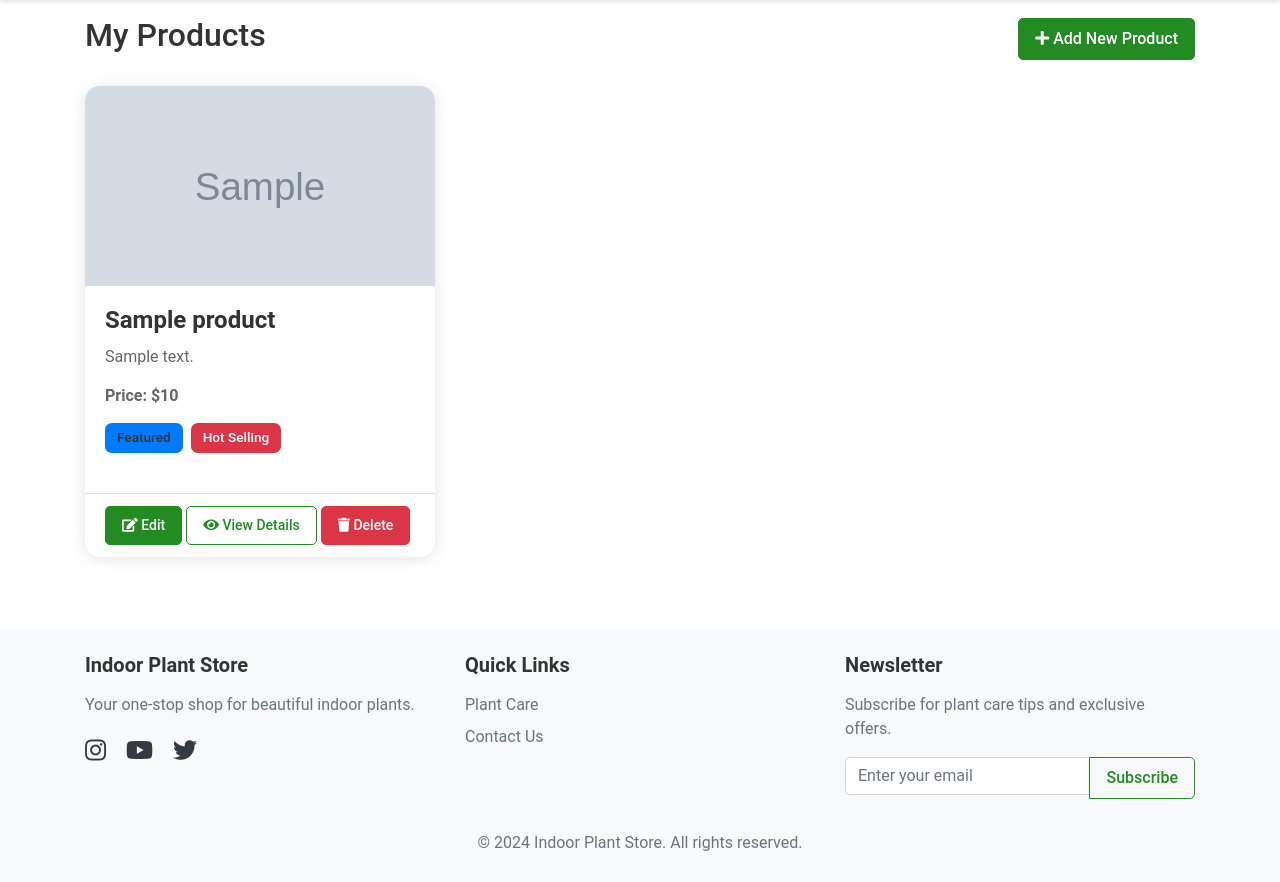
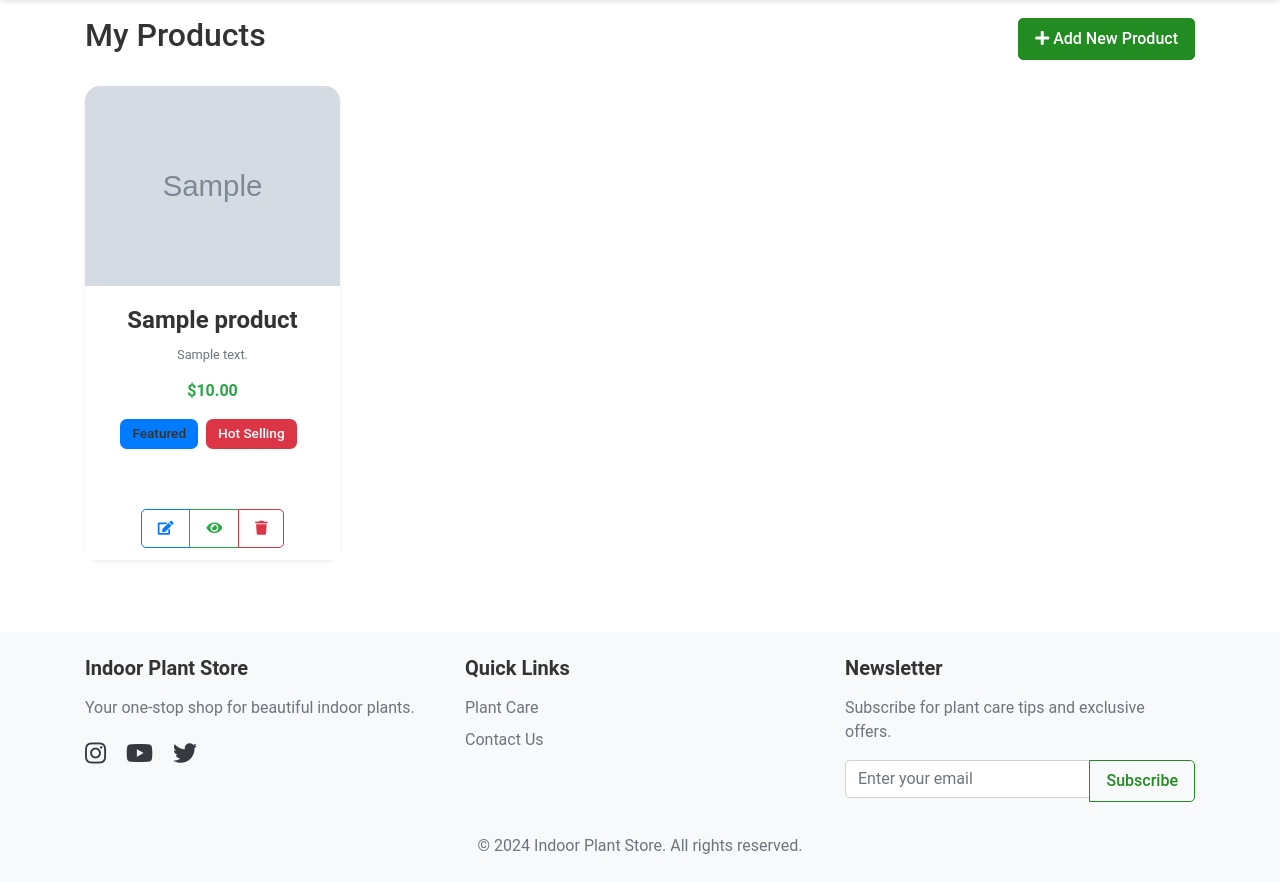
Before and after one commit to nebullii/Indoor-Plants, a Django app: template products/templates/products/seller_products.html in a window 1280 px wide. Shown: the part 69-951 px from the top of the page. Before the commit the page ends 920 px from the top, so only its background shows below. Run offline with Django 3.2, Linux system fonts and the light colour scheme; the template is opened without the code that fills it: most values are stand-ins (such as "Sample title", 1, 10 or a date in 2020); grey boxes marked "Sample" are stand-in pictures; some libraries are stand-ins or nearby versions.

Commit message:
Update seller products card design to match gallery style

```diff
--- a/products/templates/products/edit_product.html
+++ b/products/templates/products/edit_product.html
@@ -40,7 +40,7 @@
 
                         <div class="d-grid gap-2">
                             <button type="submit" class="btn btn-primary">Update Product</button>
-                            <a href="{% url 'seller_products' %}" class="btn btn-secondary">Cancel</a>
+                            <a href="{% url 'products:seller_products' %}" class="btn btn-secondary">Cancel</a>
                         </div>
                     </form>
                 </div>
--- a/products/templates/products/seller_products.html
+++ b/products/templates/products/seller_products.html
@@ -19,16 +19,24 @@
     {% if products %}
     <div class="row">
         {% for product in products %}
-            <div class="col-md-4 mb-4">
-                <div class="card h-100">
-                    {% if product.image %}
-                        <img src="{{ product.image.url }}" class="card-img-top" alt="{{ product.name }}" style="height: 200px; object-fit: cover;">
-                    {% endif %}
-                    <div class="card-body">
-                        <h5 class="card-title">{{ product.name }}</h5>
-                        <p class="card-text">{{ product.description|truncatewords:20 }}</p>
-                        <p class="card-text"><strong>Price: ${{ product.price }}</strong></p>
-                        <div class="d-flex gap-2">
+            <div class="col-lg-3 col-md-4 col-sm-6 mb-4">
+                <div class="card shadow-sm border-0 h-100">
+                    <a href="{% url 'products:product_detail' product.id %}">
+                        <img src="{{ product.image.url }}"
+                             class="card-img-top"
+                             alt="{{ product.name }}"
+                             style="height: 200px; object-fit: cover;"
+                             loading="lazy">
+                    </a>
+                    <div class="card-body text-center">
+                        <h5 class="card-title font-weight-bold">{{ product.name }}</h5>
+                        <p class="card-text text-muted small">
+                            {{ product.description|truncatewords:10 }}
+                        </p>
+                        <p class="text-success font-weight-bold">
+                            ${{ product.price|floatformat:2 }}
+                        </p>
+                        <div class="d-flex justify-content-center gap-2 mb-2">
                             {% if product.featured %}
                                 <span class="badge bg-primary">Featured</span>
                             {% endif %}
@@ -37,16 +45,24 @@
                             {% endif %}
                         </div>
                     </div>
-                    <div class="card-footer bg-transparent">
-                        <a href="{% url 'products:edit_product' product.id %}" class="btn btn-primary btn-sm">
-                            <i class="fas fa-edit"></i> Edit
-                        </a>
-                        <a href="{% url 'products:product_detail' product.id %}" class="btn btn-outline-secondary btn-sm">
-                            <i class="fas fa-eye"></i> View Details
-                        </a>
-                        <button class="btn btn-danger btn-sm" onclick="deleteProduct('{{ product.id }}')">
-                            <i class="fas fa-trash"></i> Delete
-                        </button>
+                    <div class="card-footer bg-white border-0 text-center">
+                        <div class="btn-group" role="group">
+                            <a href="{% url 'products:edit_product' product.id %}"
+                               class="btn btn-outline-primary btn-sm"
+                               aria-label="Edit {{ product.name }}">
+                                <i class="fas fa-edit"></i>
+                            </a>
+                            <a href="{% url 'products:product_detail' product.id %}"
+                               class="btn btn-outline-success btn-sm"
+                               aria-label="View details of {{ product.name }}">
+                                <i class="fas fa-eye"></i>
+                            </a>
+                            <button class="btn btn-outline-danger btn-sm"
+                                    onclick="deleteProduct('{{ product.id }}')"
+                                    aria-label="Delete {{ product.name }}">
+                                <i class="fas fa-trash"></i>
+                            </button>
+                        </div>
                     </div>
                 </div>
             </div>
--- a/products/views.py
+++ b/products/views.py
@@ -10,8 +10,8 @@ from django.views import View
 
 def home(request):
     form = SearchForm()
-    featured_products = Product.objects.filter(featured=True).order_by('-created_at')[:4]
-    hot_selling_products = Product.objects.filter(hot_selling=True).order_by('-created_at')[:4]
+    featured_products = Product.objects.filter(featured=True).order_by('-created_at')[:5]
+    hot_selling_products = Product.objects.filter(hot_selling=True).order_by('-created_at')[:5]
 
     # Handle search query
     if 'query' in request.GET:
--- a/templates/products/featured_products.html
+++ b/templates/products/featured_products.html
@@ -9,7 +9,7 @@
 
     <div class="row">
         {% for product in featured_products %}
-        <div class="col-md-3 mb-4">
+        <div class="col-md-2-4 mb-4">
             <div class="card h-100 shadow-sm">
                 {% if product.image %}
                 <img src="{{ product.image.url }}" class="card-img-top" alt="{{ product.name }}" style="height: 200px; object-fit: cover;">
--- a/templates/products/hot_selling_products.html
+++ b/templates/products/hot_selling_products.html
@@ -9,7 +9,7 @@
 
     <div class="row">
         {% for product in hot_selling_products %}
-        <div class="col-md-3 mb-4">
+        <div class="col-md-2-4 mb-4">
             <div class="card h-100 shadow-sm">
                 {% if product.image %}
                 <img src="{{ product.image.url }}" class="card-img-top" alt="{{ product.name }}" style="height: 200px; object-fit: cover;">
```
Also changed, not shown: static/css/home.css (+27 -5 lines).
